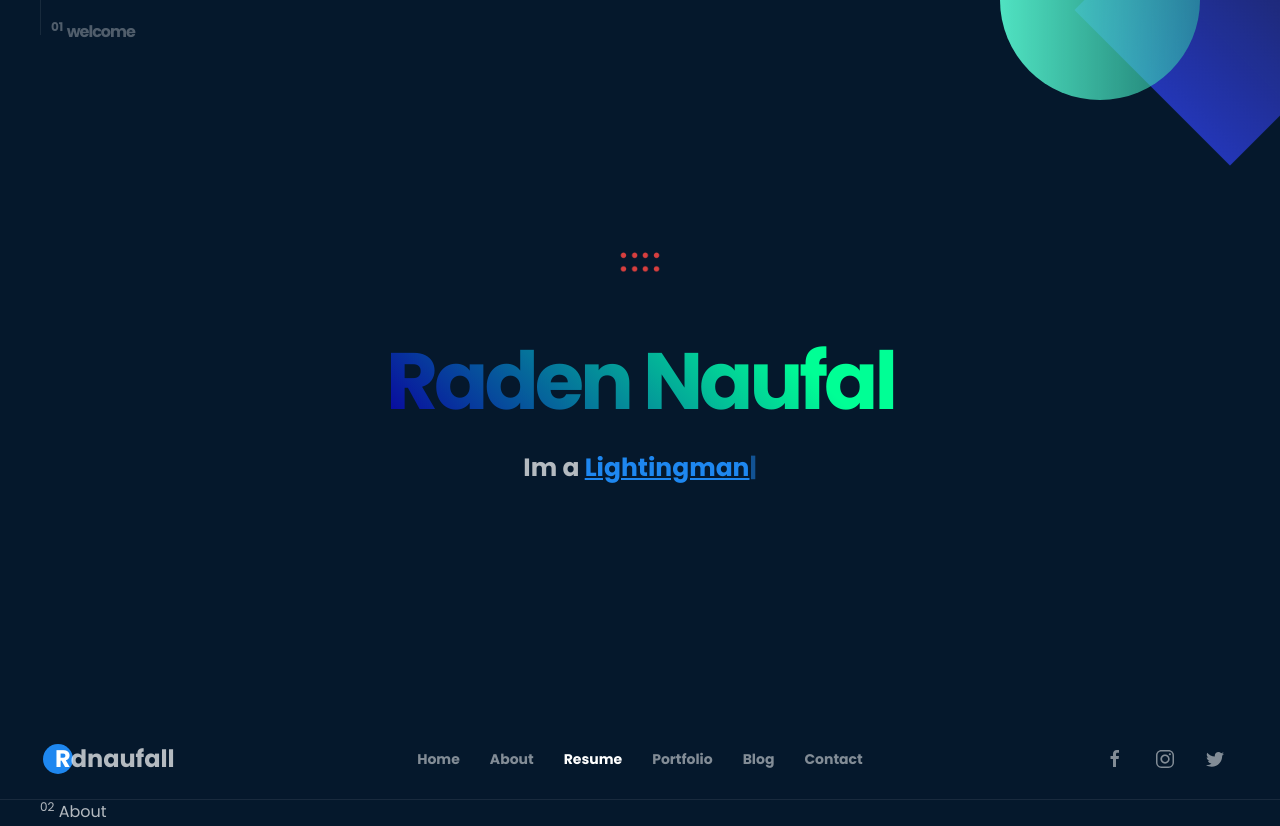
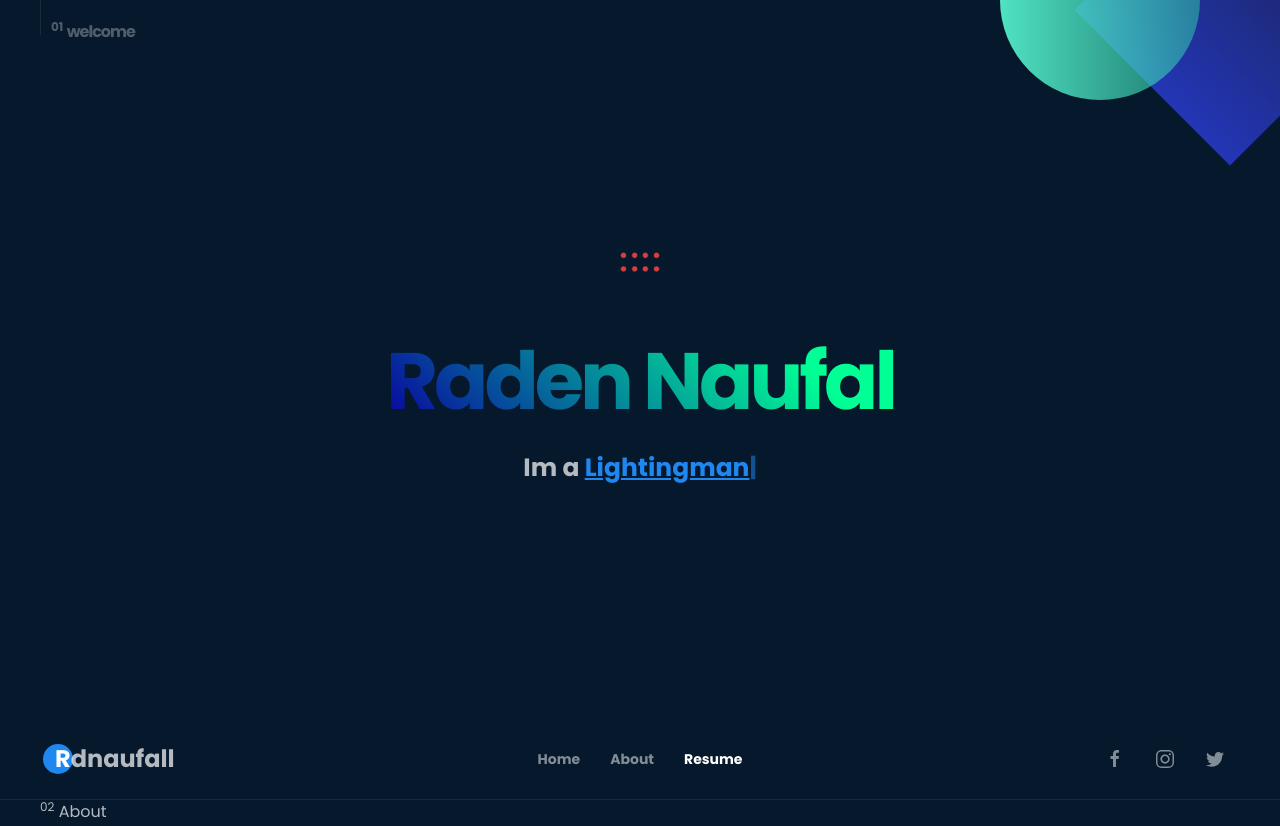
Before and after one commit to hazellabrhm/hazellabrhm, a website: page index.html in a window 1280 px wide. Shown: the top 826 px of the page. Drawn offline with Linux system fonts and the light colour scheme.

Commit message:
Update index.html

```diff
--- a/index.html
+++ b/index.html
@@ -77,15 +77,6 @@
               </li>
               <li>
                 <a class="yb-inner-link" href="#resume"> Resume </a>
-              </li>
-              <li>
-                <a class="yb-inner-link" href="#portfolio"> Portfolio </a>
-              </li>
-              <li>
-                <a class="yb-inner-link" href="#blog"> Blog </a>
-              </li>
-              <li>
-                <a class="yb-inner-link" href="#contact"> Contact </a>
               </li>
             </ul>
           </div>
```
